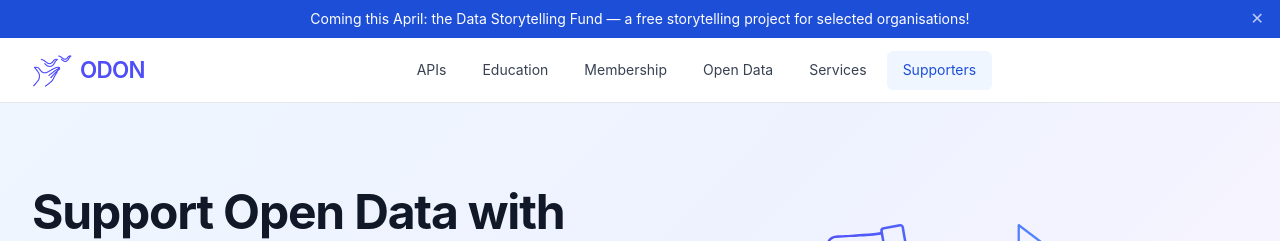
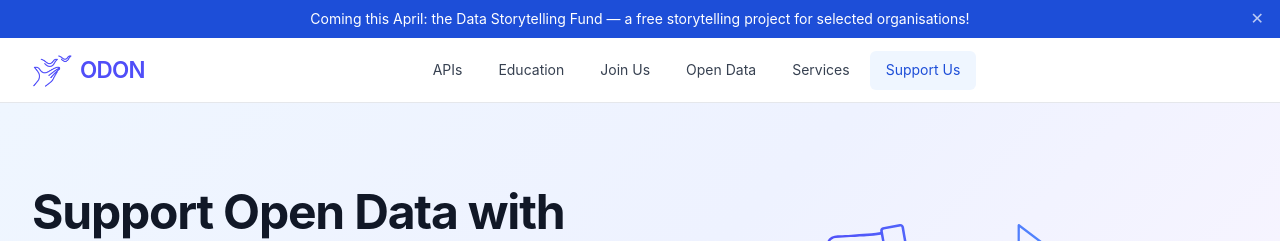
Before and after one commit to verein-odon/verein-odon.github.io, a Jekyll site: the page built from docs/en/supporters.md, in a window 1280 px wide. Shown: the top 241 px of the page. Built offline with Jekyll 4.4.1, drawn with Linux system fonts in a browser that asks for light colours.

Commit message:
Navigation title change

```diff
--- a/docs/en/membership.md
+++ b/docs/en/membership.md
@@ -1,6 +1,6 @@
 ---
 layout: page
-title: Membership
+title: Join Us
 lang: en
 ref: membership
 permalink: /en/membership/
--- a/docs/en/supporters.md
+++ b/docs/en/supporters.md
@@ -1,6 +1,6 @@
 ---
 layout: page
-title: Supporters
+title: Support Us
 lang: en
 ref: supporters
 permalink: /en/supporters/
```
